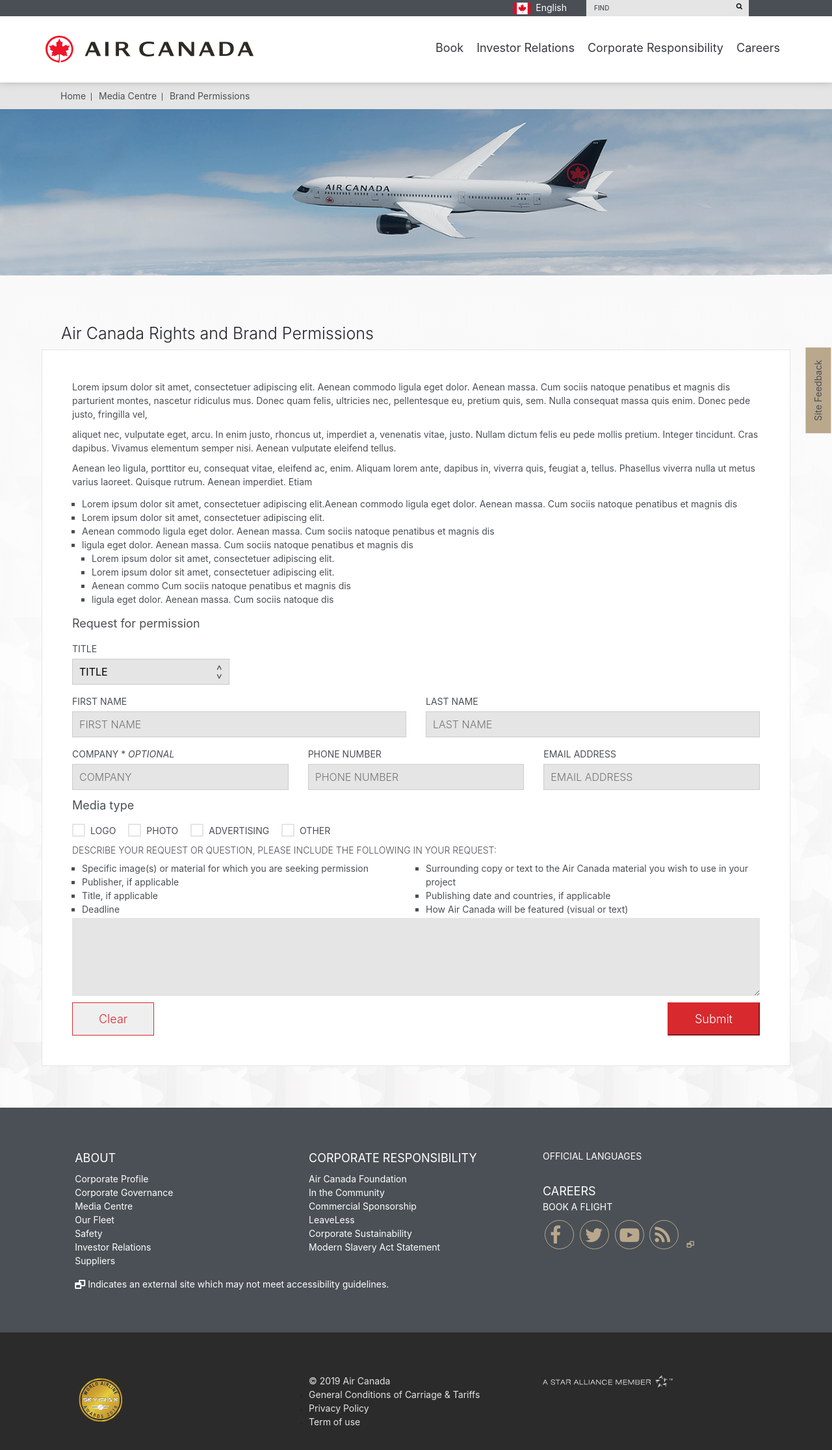
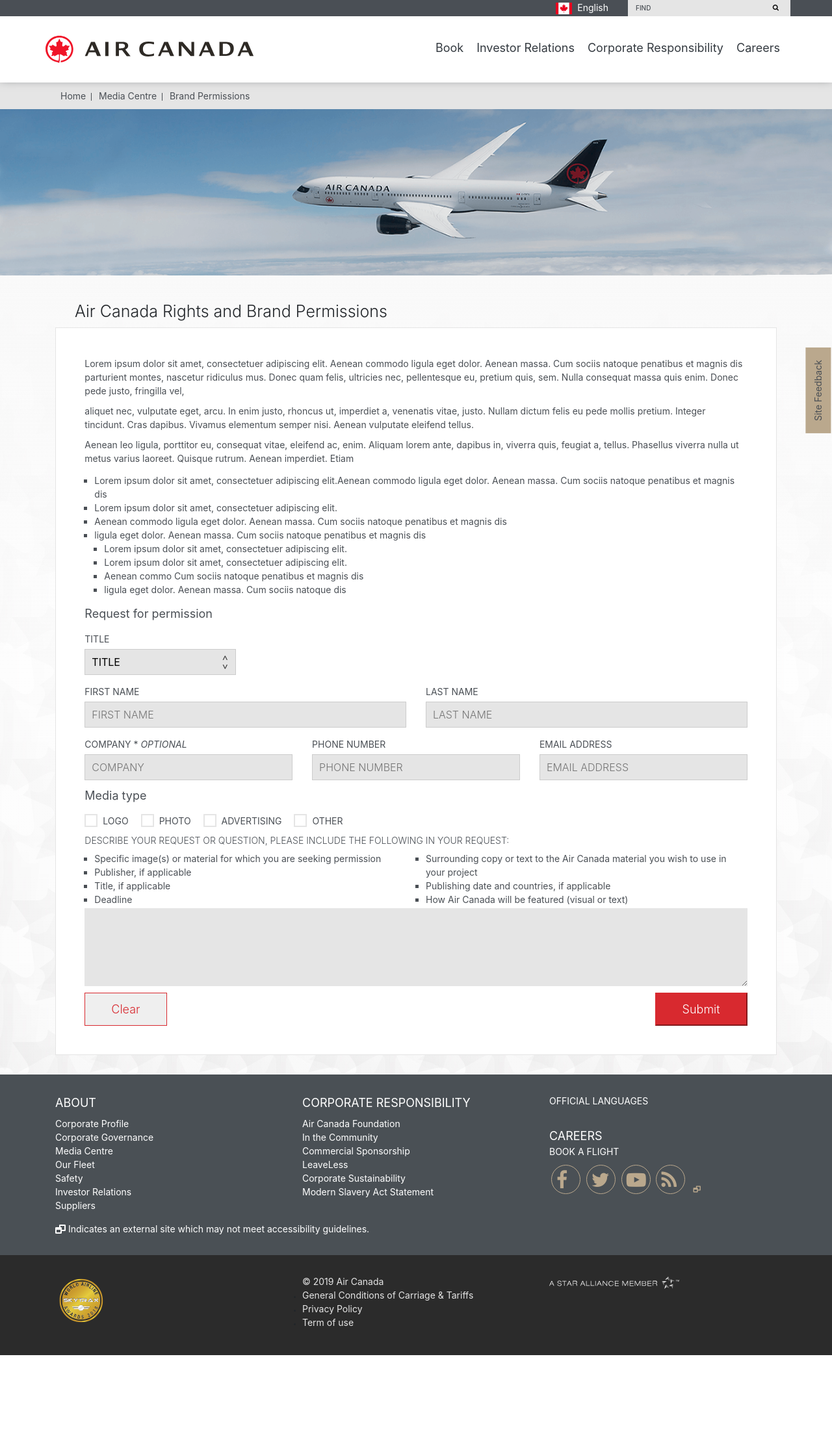
Before and after one commit to derek12356/AC_test, a website: page index.html in a window 1280 px wide. Shown: the whole page at 65% size. After the commit the page ends 2086 px from the top, so only its background shows below. Drawn offline with nearby package versions, Linux system fonts and the light colour scheme.

Commit message:
fix container

```diff
--- a/index.html
+++ b/index.html
@@ -2,6 +2,7 @@
 <html lang="en">
 <head>
 	<meta name="viewport" content="width=device-width, initial-scale=1.0">
+  <meta name="description" content="Air Canada Rights and Brand Permissions">
 	<title>Air Canada</title>
 	<meta charset="UTF-8">
     <link rel='icon' href='img/favicon.ico'>
@@ -26,7 +27,7 @@
     <div class="nav-section__wrap">
     <div class="d-flex nav-section__top">
       <div class="nav-section__top__lang mr-5 my-auto">
-          <img class="mb-1 mr-2" src="img/flag-CA.svg" alt="canada flag">
+          <img class="mb-1 mr-2" src="img/flag-CA.svg" alt="aCanadian Flag">
           <button>English<span></span></button>
       </div>
       <div class="nav-section__top__search">
@@ -75,14 +76,17 @@
   </div>
 
   <div class="header__img text-center">
-    <img src="img/ac-plane.png" alt="air canada plane">
+    <picture>
+      <source srcset="img/ac-plane-mobile.png" media="(max-width: 768px)">
+      <img class="img-fluid" src="img/ac-plane.png" alt="air canada plane">
+    </picture>
   </div>
 
 </header>
 
 <main>
 <section class="info-section">
-      <div class="info-section__container">
+      <div class="info-section__container container py-5">
       <div class="info-section__title pt-3 pb-2 px-5">
         <h1>Air Canada Rights and Brand Permissions</h1>
       </div>
@@ -243,7 +247,7 @@
   <!-- <div id='footer-nav'> -->
   <div class="footer-section__wrap">
           <div class="footer-section__top">
-            <div class="footer-section__top__container">
+            <div class="footer-section__top__container container py-5">
           <div class="row">
             <div class="col-lg-4">
               <span class="footer-section__top__title">ABOUT</span>
@@ -292,7 +296,7 @@
           </div>
           </div>
           <div class="footer-section__bottom">
-          <div class="footer-section__bottom__container">
+          <div class="footer-section__bottom__container container py-5">
             <div class='foot-info'>
                 <div class="row">
                   <div class="col-lg-4"><img class="footer-section__bottom-icon" src="img/skytrax-en.svg" alt="skytrax logo"></div>
--- a/sass/_footer.scss
+++ b/sass/_footer.scss
@@ -18,7 +18,6 @@
 			font-size:1.4rem;
 		}
 		&__container{
-			padding:5% 9%;
 			ul{
 				list-style: none;
 				margin-top:8px;
@@ -85,7 +84,6 @@
 			}
 		}
 		&__container{
-			padding:5% 9%;
 
 				li a{
 					color:$color-grey-light;
@@ -93,12 +91,12 @@
 				}
 
 		}
-
 	}
 	@include media-breakpoint-down(md){
 		&__top, &__bottom{
-			&__container{
-				padding:3% 4%;
+			.container{
+				padding:5% 4%;
+				max-width: 100%;
 			}
 		}
 		&__top{
--- a/sass/_header.scss
+++ b/sass/_header.scss
@@ -1,5 +1,4 @@
 .header{
-	/*padding:0 12%;*/
 	&__wrap{
 		background-color:$color-grey-light;
 	}
@@ -23,15 +22,8 @@
 
 		}
 	}
-	img{
-	  position: relative;
-	  margin-top:0px;
-	  max-width: 100%;
-	  height:auto;
-	  background-attachment: fixed;
-	  background-position: 10%;
-	  background-repeat: no-repeat;
-	  background-size: cover;
+	&__img{
+		background-color: #F9F9F9;
 	}
 	@include media-breakpoint-down(md) {
 		&__wrap{
--- a/sass/_info.scss
+++ b/sass/_info.scss
@@ -1,8 +1,5 @@
 .info-section{
 	background: linear-gradient(to bottom,#F9F9F9 0,rgba(255,255,255,.6) 50%,rgba(255,255,255,0) 100%), url("../img/page-bg.png");
-	&__container{
-		padding:5%;
-	}
 	&__wrap{
 		background-color: #fff;
 		border:1px solid $color-grey-light;
@@ -180,11 +177,12 @@
 		}
 		&__title{
 			h1{
-				font-size:2.2rem;
+				font-size:2rem;
 			}
 		}
-		&__container{
-		padding:1% 0;
+		.container{
+		padding: 1% 0;
+		max-width: 100%;
 		}
 		&__btn{
 			flex-direction: column;
--- a/sass/_nav.scss
+++ b/sass/_nav.scss
@@ -31,7 +31,7 @@
 	&__top{
 		background-color:$color-grey-dark;
 		justify-content: flex-end;
-		padding-right:10%;
+		padding-right:5%;
 		&__lang{
 			img{
 				width:25px;
@@ -58,8 +58,8 @@
 		}
 		&__icon{
 			position: absolute;
-			top:2px;
-			right:10px;
+			top:4px;
+			right:18px;
 			background-color:transparent;
 			border:none;
 		}
```
Also changed, not shown: css/styles.css, img/ac-plane-mobile.png (added).
